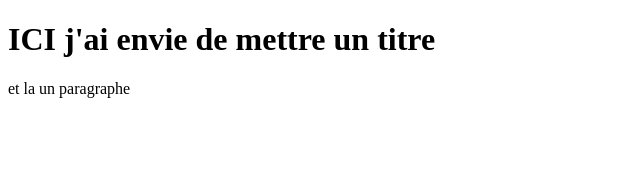
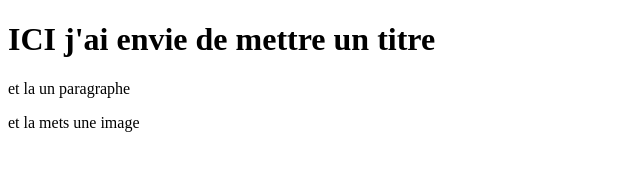
Before and after one commit to MoralesKevin/git_atelier, a plain HTML site: page src/index.html in a window 1280 px wide. Shown: the whole page, without its empty margins (0-640 px from the left). Drawn offline with Linux system fonts and the light colour scheme.

Commit message:
ajout d'un <p>

```diff
--- a/src/index.html
+++ b/src/index.html
@@ -11,5 +11,6 @@
     <body>
         <h1>ICI j'ai envie de mettre un titre</h1>
         <p>et la un paragraphe</p>
+        <p>et la mets une image</p>
     </body>
 </html>
```
